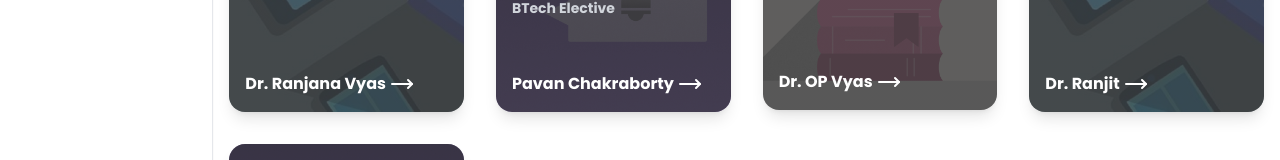
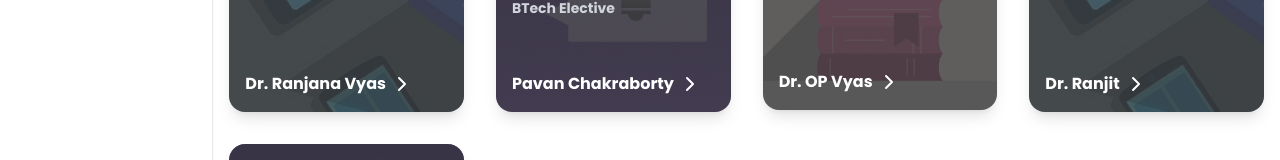
Before and after one commit to PiyushGG18/IIITA-Classroom, a React (Create React App) app in the folder frontend/: page / in a window 1280 px wide. Shown: the part 554-714 px from the top of the page. Built offline with nearby package versions, Linux system fonts and the light colour scheme; a web font is replaced by a local one.

Commit message:
minor changes

```diff
--- a/frontend/src/components/SubjectCards/Cards.jsx
+++ b/frontend/src/components/SubjectCards/Cards.jsx
@@ -1,5 +1,5 @@
 
-import { MoveRight } from "lucide-react";
+import { ChevronRight } from "lucide-react";
 import ImageCard from "./ImageCard";
 const Image1 = "/photos/Subjects/img1.png";
 const Image2 = "/photos/Subjects/img2.png";
@@ -60,7 +60,7 @@ function Cards() {
                   {d.proffesor}
                 </div>
                 <div className=" text-white inline-flex items-center">
-                  <MoveRight />
+                  <ChevronRight />
                 </div>
               </div>
             </div>
```
